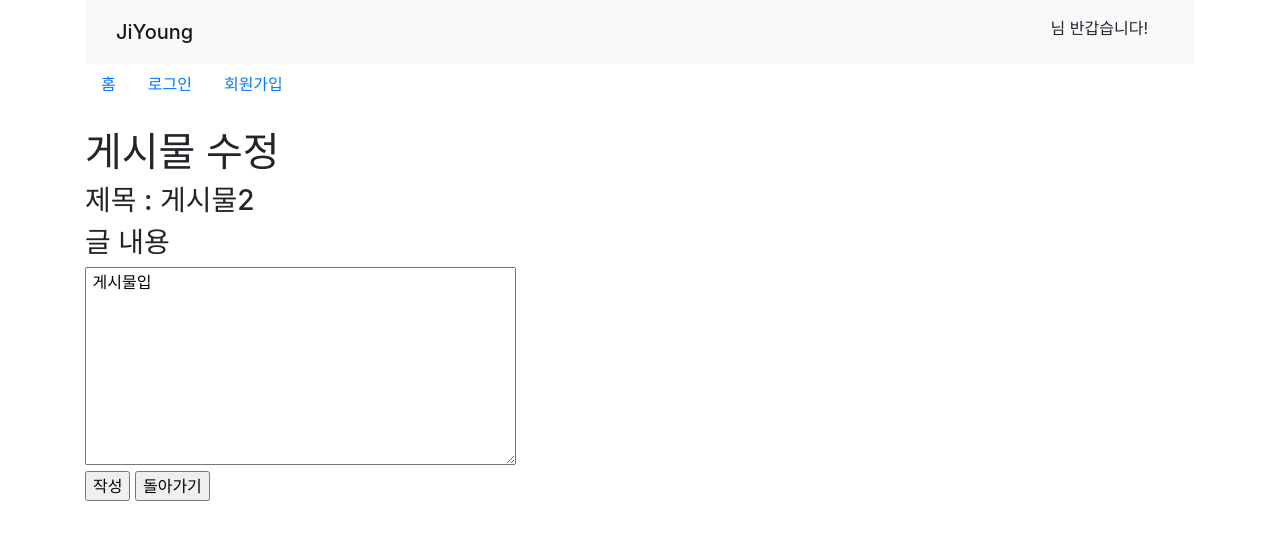
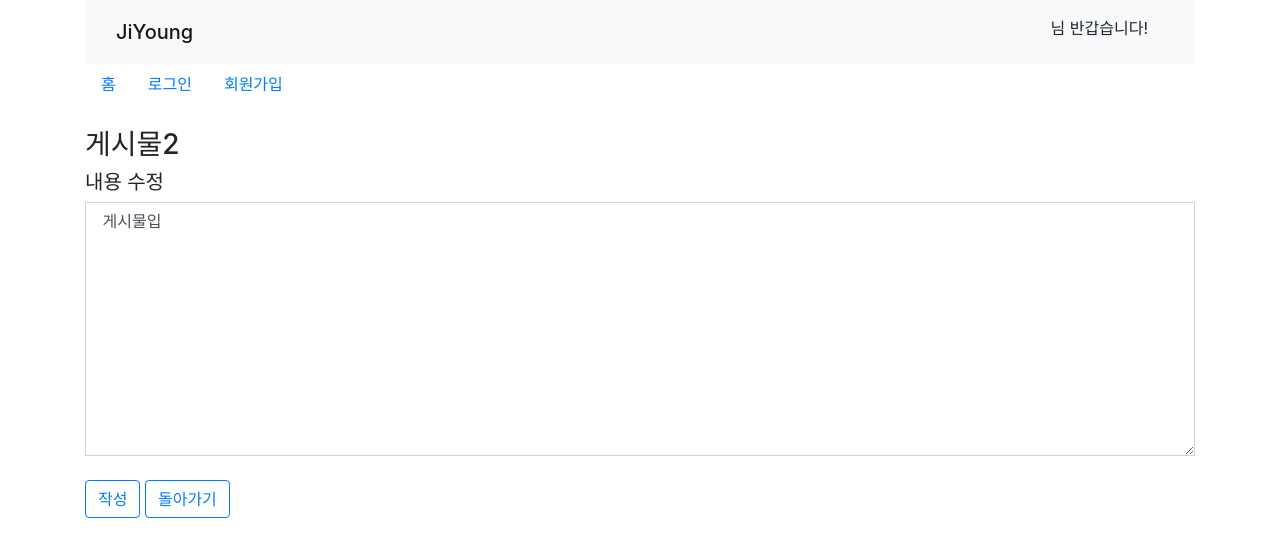
Before and after one commit to z0299/Board, a Django app: page /crud/update/2/ in a window 1280 px wide. Shown: the top 557 px of the page. Run offline with Django 4.2, Linux system fonts and the light colour scheme; data comes from the database, SQL or seed files in the repository; both versions use the stored data as it was after the commit; some libraries are stand-ins or nearby versions.

Commit message:
chore: crud>update.html style edit

```diff
--- a/board/crud/templates/crud/update.html
+++ b/board/crud/templates/crud/update.html
@@ -8,15 +8,16 @@
     <body>
         {% block content %}
 
-        <h1>게시물 수정</h1>
         <form method="post">
         {% csrf_token %}
-            <h3>제목 : {{post.post_title}} </h3>
-            <h3>글 내용</h3>
-            <textarea name="content" cols="40" rows="8"> {{ post.post_content }} </textarea>
+            <h3>{{post.post_title}} </h3>
+            <h5>내용 수정</h5>
+            <textarea class="form-control rounded-0" name="content" rows="10"> {{ post.post_content }} </textarea>
             <br>
-            <input type="submit" value="작성">
-            <a href={% url 'crud:detail' post.id %}><input type="button" value="돌아가기"></a>
+            <div>
+                <input class="btn btn-outline-primary" type="submit" value="작성">
+                <button class="btn btn-outline-primary" type="button" onclick="location.href='{% url 'crud:detail' post.id %}';">돌아가기</button>
+            </div>
         </form>
 
         {% endblock content %}
```
Also changed, not shown: board/db.sqlite3.
